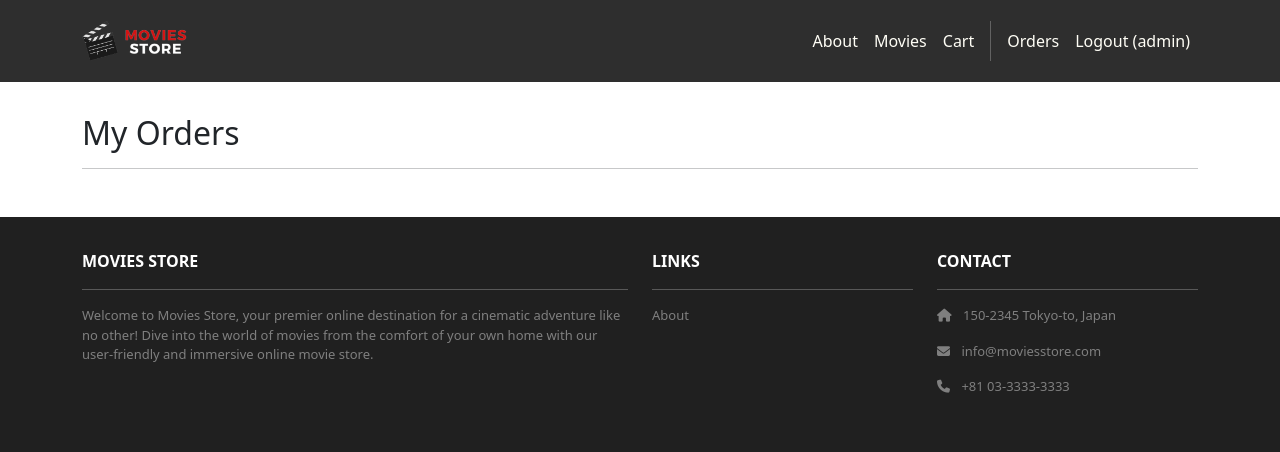
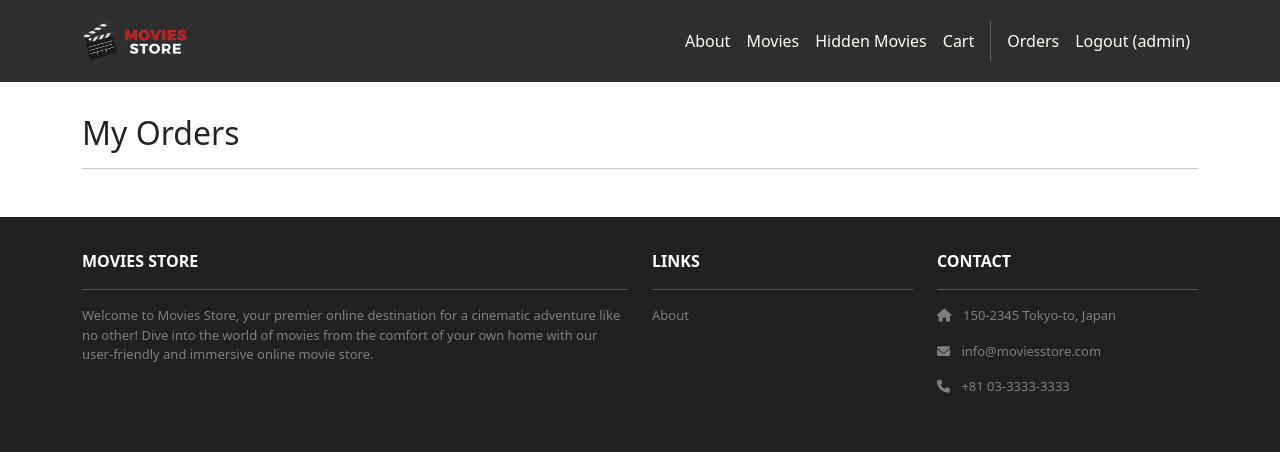
Before and after one commit to kvorachith3/moviesstore, a Django app: page /accounts/orders/ in a window 1280 px wide. Shown: the top 452 px of the page. Run offline with Django 5.2, Linux system fonts and the light colour scheme; a user stored in the database is signed in; data that the repository does not hold is empty; some libraries are stand-ins or nearby versions.

Commit message:
Update base.html

```diff
--- a/moviesstore/templates/base.html
+++ b/moviesstore/templates/base.html
@@ -26,6 +26,7 @@
           <div class="navbar-nav ms-auto navbar-ml">
             <a class="nav-link" href="{% url 'home.about' %}">About</a>
             <a class="nav-link" href="{% url 'movies.index' %}">Movies</a>
+            <a class="nav-link" href="{% url 'hidden_movies' %}">Hidden Movies</a>
             <a class="nav-link" href="{% url 'cart.index' %}">Cart</a>
             <div class="vr bg-white mx-2 d-none d-lg-block"></div>
             {% if user.is_authenticated %}
```
